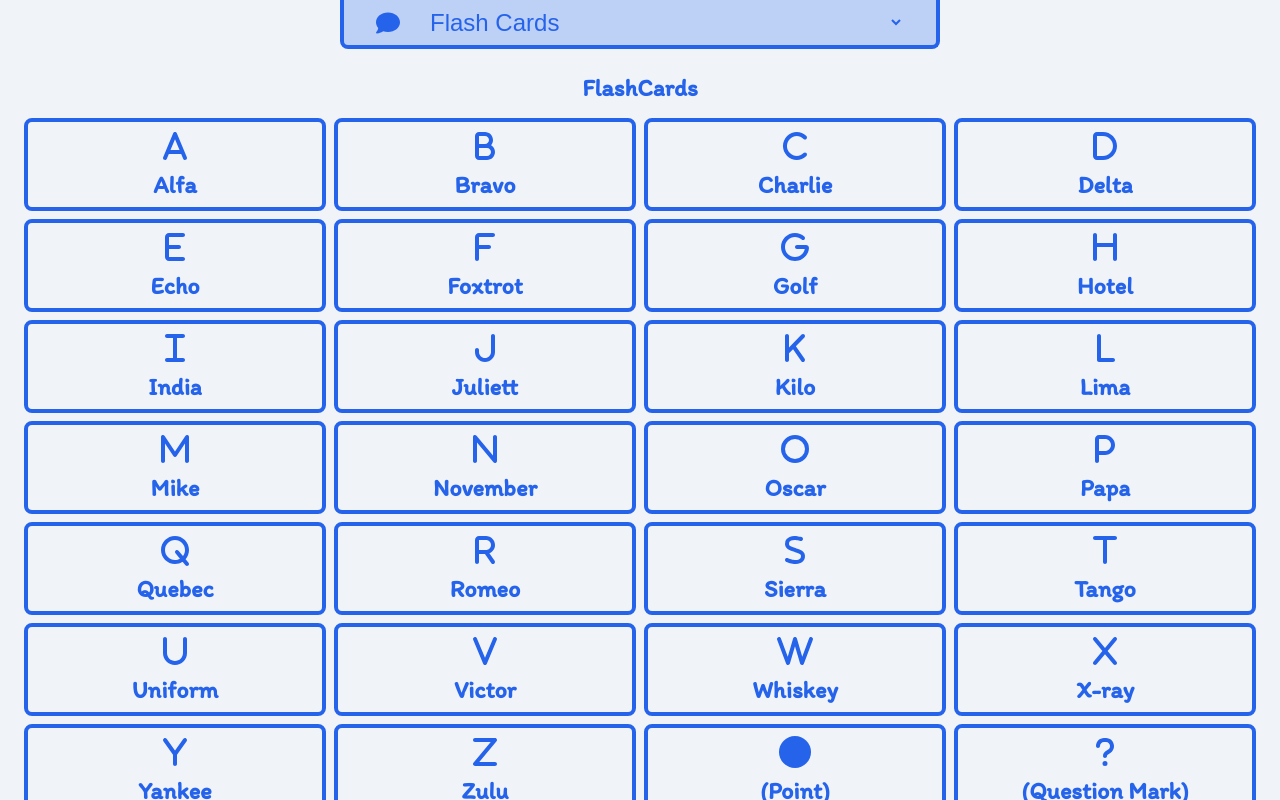
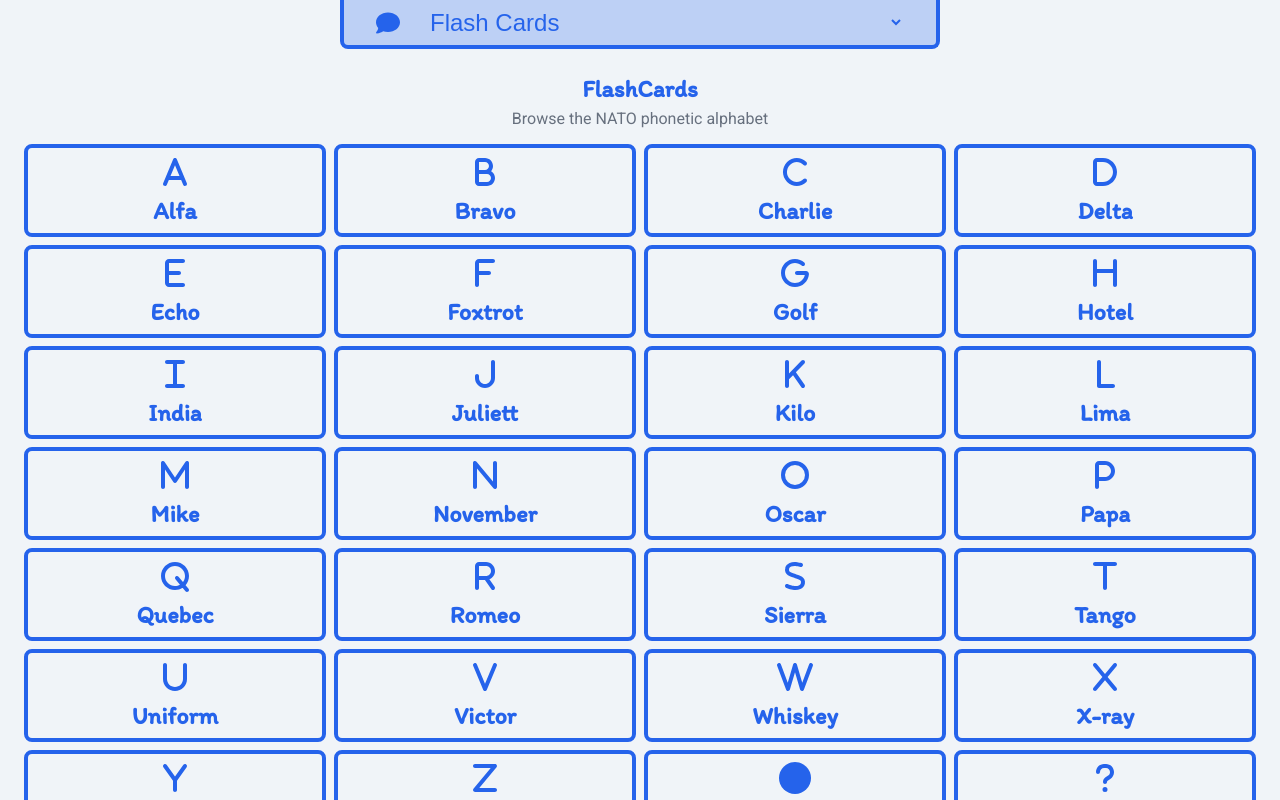
Before and after one commit to softscriptdev/the-nato-speller, a React (Vite) app: page /#/flashcards in a window 1280 px wide. Shown: the top 800 px of the page. Built offline with nearby package versions, Linux system fonts and the light colour scheme; a web font is replaced by a local one.

Commit message:
new header for bedder explanation

```diff
--- /dev/null
+++ b/src/components/PageHeader.jsx
@@ -0,0 +1,10 @@
+import style from "../style/pageheader.module.scss";
+
+export default function PageHeader({ title = "", text = "" }) {
+  return (
+    <header className={style.pageHeader}>
+      <h1>{title}</h1>
+      <p>{text}</p>
+    </header>
+  );
+}
--- a/src/pages/FlashCards.jsx
+++ b/src/pages/FlashCards.jsx
@@ -1,5 +1,6 @@
 import alphabet from "../assets/alphabet.json";
 import FlashCard from "../components/FlashCard";
+import PageHeader from "../components/PageHeader";
 import style from "../style/flashcards.module.scss";
 import changeTitle from "../utils/changetitle";
 
@@ -9,7 +10,7 @@ export default function FlashCards() {
 
   return (
     <>
-      <h1>FlashCards</h1>
+      <PageHeader title="FlashCards" text="Browse the NATO phonetic alphabet" />
 
       <article className={style.flashcards}>
         {alphabet.alphabet.map(({ letter, word }, index) => {
--- a/src/pages/Quiz.jsx
+++ b/src/pages/Quiz.jsx
@@ -3,6 +3,7 @@ import TextForQuiz from "../components/TextForQuiz";
 import QuizForm from "../components/QuizForm";
 import style from "../style/quiz.module.scss";
 import changeTitle from "../utils/changetitle";
+import PageHeader from "../components/PageHeader";
 
 export default function Quiz() {
   /* NOTE state for quiz text */
@@ -16,7 +17,7 @@ export default function Quiz() {
 
   return (
     <>
-      <h1>Quiz</h1>
+      <PageHeader title="Quiz" text="Spell out the word using NATO alphabet" />
 
       <article>
         {getstart ? (
--- a/src/pages/TextToAlphabet.jsx
+++ b/src/pages/TextToAlphabet.jsx
@@ -3,6 +3,7 @@ import TranslateTextarea from "../components/TranslateTextarea";
 import Translation from "../components/Translation";
 import style from "../style/texttoalphabet.module.scss";
 import changeTitle from "../utils/changetitle";
+import PageHeader from "../components/PageHeader";
 
 export default function TextToAlphabet() {
   /* NOTE state to manage string array for translation */
@@ -16,7 +17,10 @@ export default function TextToAlphabet() {
 
   return (
     <>
-      <h1>Text To Alphabet</h1>
+      <PageHeader
+        title="Text To Alphabet"
+        text="Convert any text to NATO phonetic alphabet"
+      />
 
       <article className={style.texttoalphabet}>
         <TranslateTextarea settextstate={settextstate} />
--- /dev/null
+++ b/src/style/pageheader.module.scss
@@ -0,0 +1,15 @@
+header {
+  margin-bottom: .5rem;
+  h1 {
+    text-align: center;
+    font-size: 1.5rem;
+    line-height: 2rem;
+    font-weight: 700;
+    margin-bottom: 0.25rem;
+  }
+  p {
+    text-align: center;
+    color: hsl(217 10% 45%);
+    font-size: 16px;
+  }
+}
```
